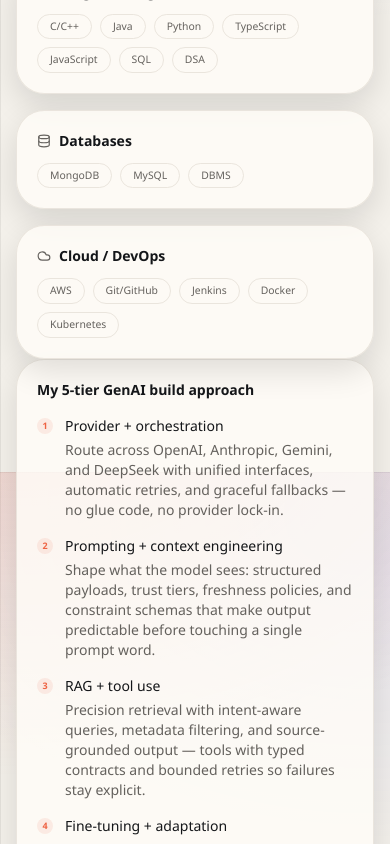
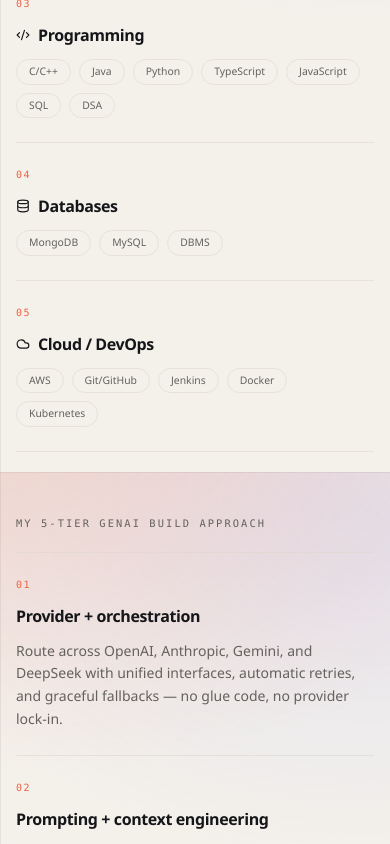
Before and after one commit to JyothiKumar03/portfolio, a Next.js app: page / in a window 390 px wide. Shown: the part 6280-7124 px from the top of the page. Built offline with nearby package versions, Linux system fonts and the light colour scheme.

Commit message:
feat: restyle skills section with spec-sheet rows and numbered tier layout

```diff
--- a/src/components/sections/skills-section.tsx
+++ b/src/components/sections/skills-section.tsx
@@ -1,4 +1,4 @@
-import { Bot, Cloud, Code2, Database, Globe, Wrench } from "lucide-react"
+import { Bot, Cloud, Code2, Database, Globe } from "lucide-react"
 
 import { Section } from "@/components/section"
 import { skills, tiers } from "@/data/content"
@@ -11,25 +11,20 @@ const categoryIcons: Record<string, React.ReactNode> = {
   "Cloud / DevOps": <Cloud className="size-3.5" />,
 }
 
+const pad = (index: number) => String(index + 1).padStart(2, "0")
+
 export function SkillsSection() {
   return (
-    <Section
-      id="skills"
-      index="03"
-      title="Skills"
-      subtitle="Toolbox"
-      icon={<Wrench className="size-10 sm:size-12" />}
-    >
-      <div className="grid gap-4 md:grid-cols-2">
-        {skills.map((group) => (
-          <div key={group.category} className="surface-card">
-            <div className="flex items-center gap-2 text-muted-foreground">
+    <Section id="skills" index="03" title="Skills" subtitle="Toolbox">
+      <div className="spec-log">
+        {skills.map((group, i) => (
+          <div key={group.category} className="spec-row skill-row">
+            <span className="spec-index">{pad(i)}</span>
+            <h3 className="spec-name">
               {categoryIcons[group.category]}
-              <h3 className="text-sm font-semibold text-foreground">
-                {group.category}
-              </h3>
-            </div>
-            <div className="mt-3 flex flex-wrap gap-2">
+              {group.category}
+            </h3>
+            <div className="spec-chips">
               {group.items.map((item) => (
                 <span key={item} className="chip">
                   {item}
@@ -40,22 +35,14 @@ export function SkillsSection() {
         ))}
       </div>
 
-      <div className="surface-card">
-        <p className="text-sm font-semibold text-foreground">
-          My 5-tier GenAI build approach
-        </p>
-        <div className="mt-4 grid gap-4 md:grid-cols-2">
+      <div className="mt-16">
+        <p className="eyebrow-mono">My 5-tier GenAI build approach</p>
+        <div className="spec-log mt-5">
           {tiers.map((tier, i) => (
-            <div key={tier.title} className="flex gap-3">
-              <span className="mt-0.5 flex size-4 shrink-0 items-center justify-center rounded-full bg-primary/10 text-[9px] font-bold text-primary">
-                {i + 1}
-              </span>
-              <div>
-                <p className="text-sm font-medium text-foreground">{tier.title}</p>
-                <p className="mt-1 text-sm text-muted-foreground">
-                  {tier.description}
-                </p>
-              </div>
+            <div key={tier.title} className="spec-row tier-row">
+              <span className="spec-index">{pad(i)}</span>
+              <h4 className="spec-name">{tier.title}</h4>
+              <p className="spec-body">{tier.description}</p>
             </div>
           ))}
         </div>
```
